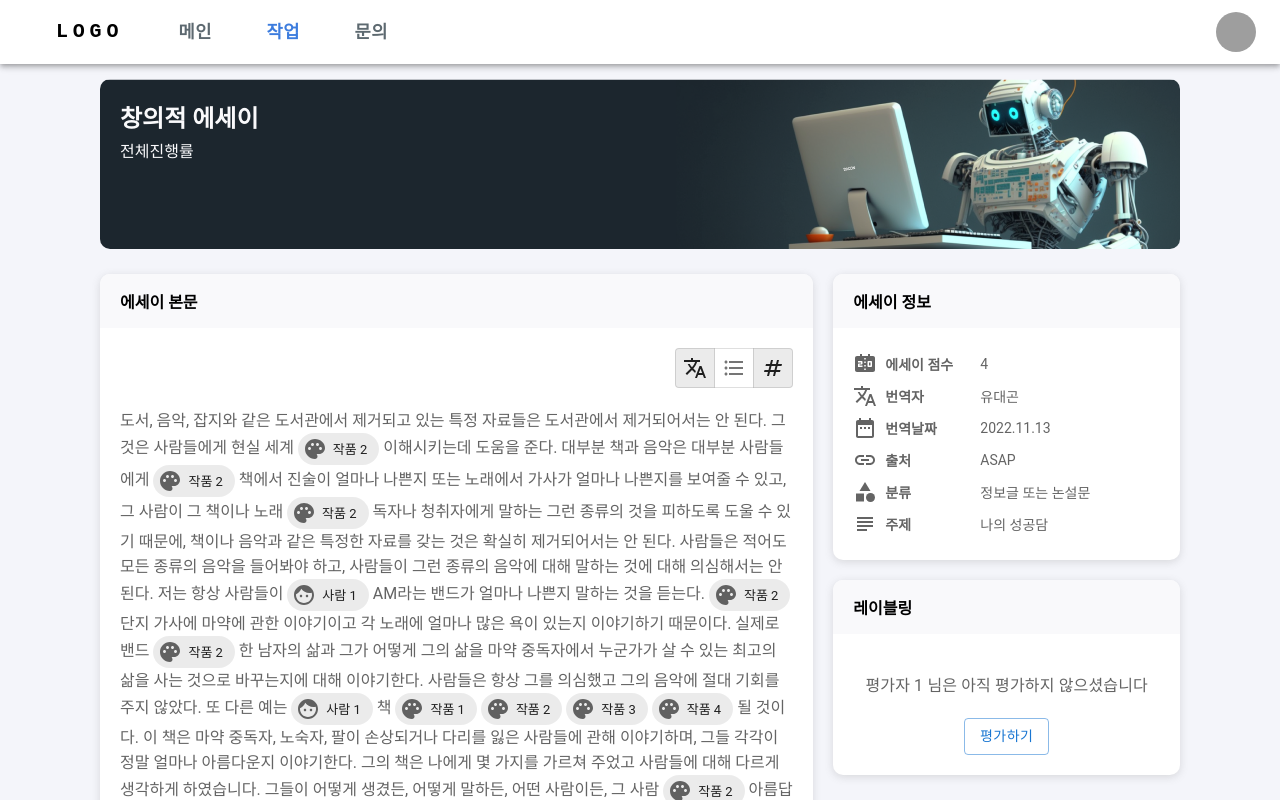
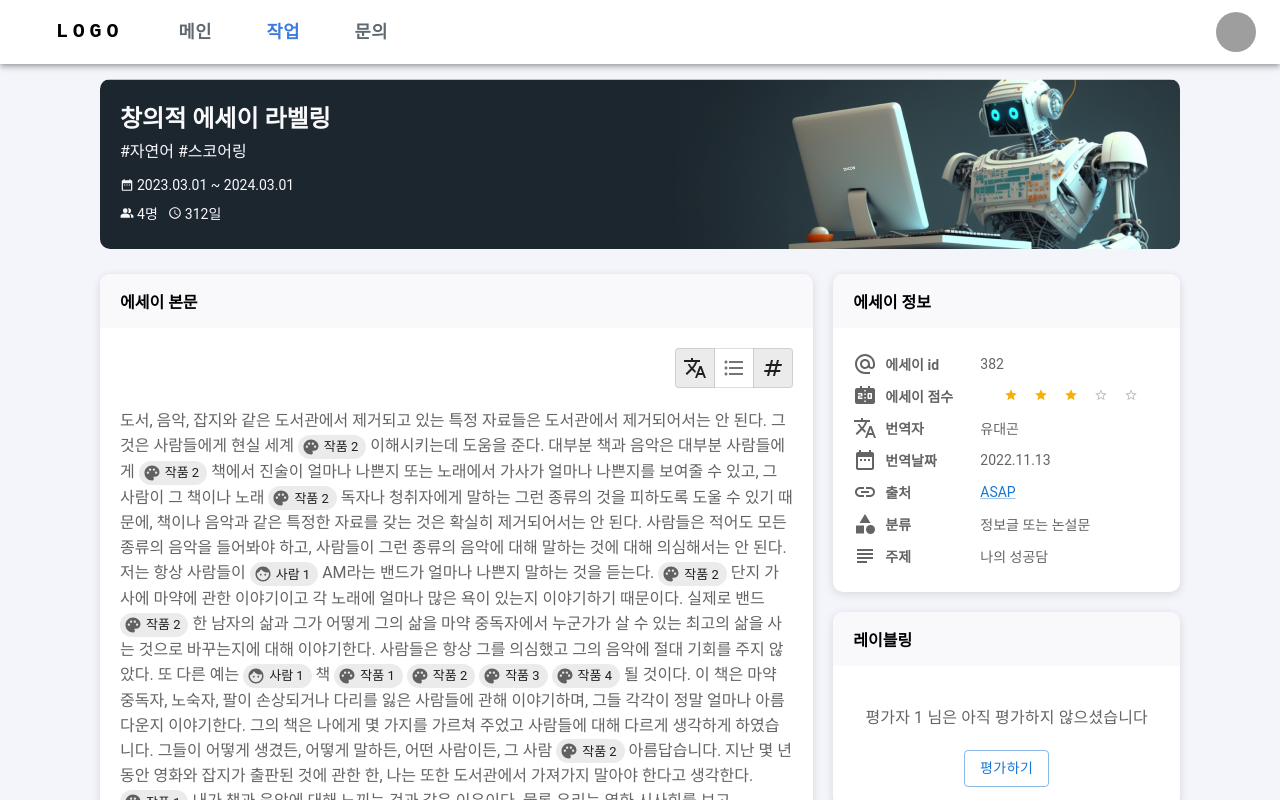
Before and after one commit to Jun0zo/DI-WORKS, a React (Create React App) app in the folder frontend/: page /work/1/tool in a window 1280 px wide. Shown: the top 800 px of the page. Built offline with nearby package versions, Linux system fonts and the light colour scheme; grey boxes are pictures that could not be loaded.

Commit message:
design: tool페이지 마무리

```diff
--- a/frontend/src/components/work/tool/Article.jsx
+++ b/frontend/src/components/work/tool/Article.jsx
@@ -27,7 +27,14 @@ const _replaceSymbols = (sentence, isListed, isSymboled) => {
         if (match) {
           const match = word.match(pattern);
           const number = match[1];
-          return <Chip key={idx} icon={icon} label={symbol + " " + number} />;
+          return (
+            <Chip
+              key={idx}
+              icon={icon}
+              size="small"
+              label={symbol + " " + number}
+            />
+          );
         }
       }
       return word;
--- a/frontend/src/components/work/tool/Header.jsx
+++ b/frontend/src/components/work/tool/Header.jsx
@@ -1,8 +1,10 @@
 import { Box } from "@mui/material";
+import { AccessTime, PeopleAlt, DateRange } from "@mui/icons-material";
 
 import headerBackground from "src/components/work/tool/header_background.jpeg";
 
-const Header = () => {
+const Header = (props) => {
+  const { projectIdx, overviewData } = props;
   return (
     <Box
       sx={{
@@ -14,8 +16,40 @@ const Header = () => {
       }}
     >
       <div style={{ color: "#F9F9FB" }}>
-        <h2>창의적 에세이</h2>
-        <span>전체진행률</span>
+        <h2>{overviewData["title"]}</h2>
+        <h4 style={{ fontWeight: 400 }}>
+          {overviewData["tags"]
+            .map((tag) => {
+              return "#" + tag;
+            })
+            .join(" ")}
+        </h4>
+        <ul style={{ marginTop: 10, fontSize: 14 }}>
+          <li
+            style={{
+              padding: "5px 0px",
+              display: "flex",
+              alignItems: "center",
+            }}
+          >
+            <DateRange style={{ fontSize: 14, marginRight: 3 }} />
+            {`${overviewData["dateRange"][0]} ~ ${overviewData["dateRange"][1]}`}
+          </li>
+          <li
+            style={{
+              padding: "5px 0px",
+              display: "flex",
+              alignItems: "center",
+            }}
+          >
+            <PeopleAlt style={{ fontSize: 14, marginRight: 3 }} />
+            {overviewData["perticitanpts"]}명
+            <AccessTime
+              style={{ fontSize: 14, marginLeft: 10, marginRight: 3 }}
+            />
+            {overviewData["lastDays"]}일
+          </li>
+        </ul>
       </div>
     </Box>
   );
--- a/frontend/src/components/work/tool/Overview.jsx
+++ b/frontend/src/components/work/tool/Overview.jsx
@@ -1,9 +1,12 @@
+import { Link, Rating } from "@mui/material";
+
 import ScoreboardIcon from "@mui/icons-material/Scoreboard";
 import TranslateIcon from "@mui/icons-material/Translate";
 import DateRangeIcon from "@mui/icons-material/DateRange";
 import LinkIcon from "@mui/icons-material/Link";
 import CategoryIcon from "@mui/icons-material/Category";
 import SubjectIcon from "@mui/icons-material/Subject";
+import AlternateEmailIcon from "@mui/icons-material/AlternateEmail";
 
 import "./Overview.css";
 
@@ -12,8 +15,19 @@ const Overview = () => {
     <div>
       <ul style={{ textAlign: "left" }}>
         <li className="overview-item">
+          <AlternateEmailIcon /> <span className="key">에세이 id</span>{" "}
+          <span className="value">382</span>
+        </li>
+        <li className="overview-item">
           <ScoreboardIcon /> <span className="key">에세이 점수</span>{" "}
-          <span className="value">4</span>
+          <span className="value">
+            <Rating
+              name="read-only"
+              value={"3"}
+              readOnly
+              sx={{ fontSize: "14px" }}
+            />
+          </span>
         </li>
         <li className="overview-item">
           <TranslateIcon /> <span className="key">번역자</span>{" "}
@@ -25,7 +39,16 @@ const Overview = () => {
         </li>
         <li className="overview-item">
           <LinkIcon /> <span className="key">출처</span>{" "}
-          <span className="value">ASAP</span>
+          <span className="value">
+            <Link
+              href="https://github.com/fosfrancesco/asap-dataset"
+              target={"_blank"}
+              underline="always"
+              sx={{ "&:hover": { cursor: "pointer" } }}
+            >
+              ASAP
+            </Link>
+          </span>
         </li>
         <li className="overview-item">
           <CategoryIcon /> <span className="key">분류</span>{" "}
--- a/frontend/src/pages/work/Tool.jsx
+++ b/frontend/src/pages/work/Tool.jsx
@@ -182,6 +182,8 @@ const Tool = () => {
         sx={{
           maxWidth: 1100,
           margin: "0 auto",
+          paddingBottom: "20px",
+          height: "100%",
         }}
       >
         <Grid container sx={{ position: "relative" }}>
@@ -193,7 +195,7 @@ const Tool = () => {
               padding: "15px 10px",
             }}
           >
-            <Header />
+            <Header overviewData={projectTitleOverviewData} />
           </Grid>
           <Grid item xs={12} md={8} sx={{ height: "70vh", padding: "10px" }}>
             <Card title="에세이 본문">
```
